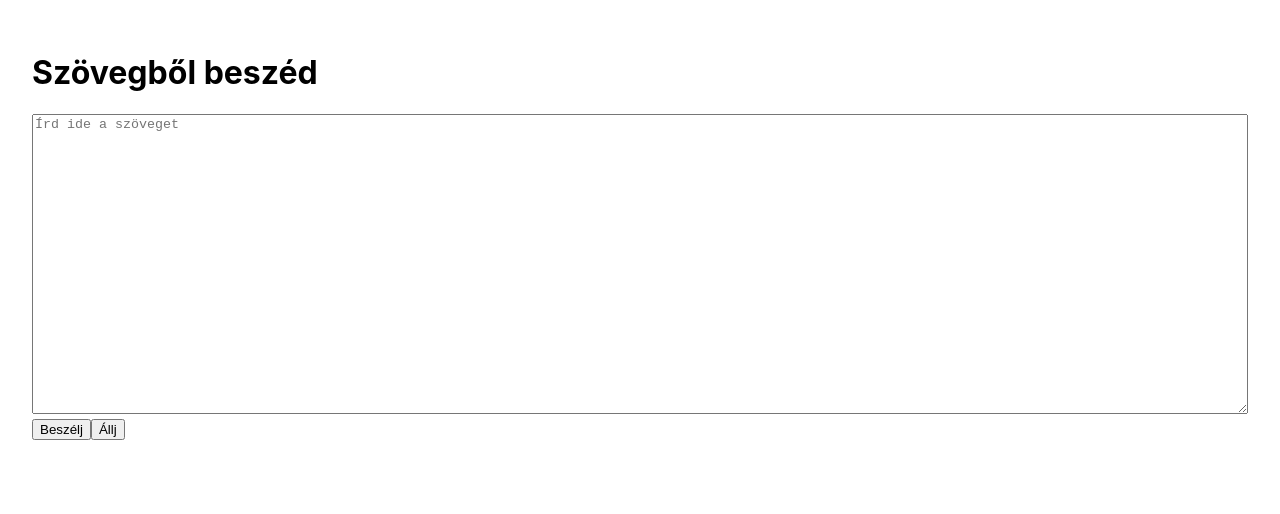
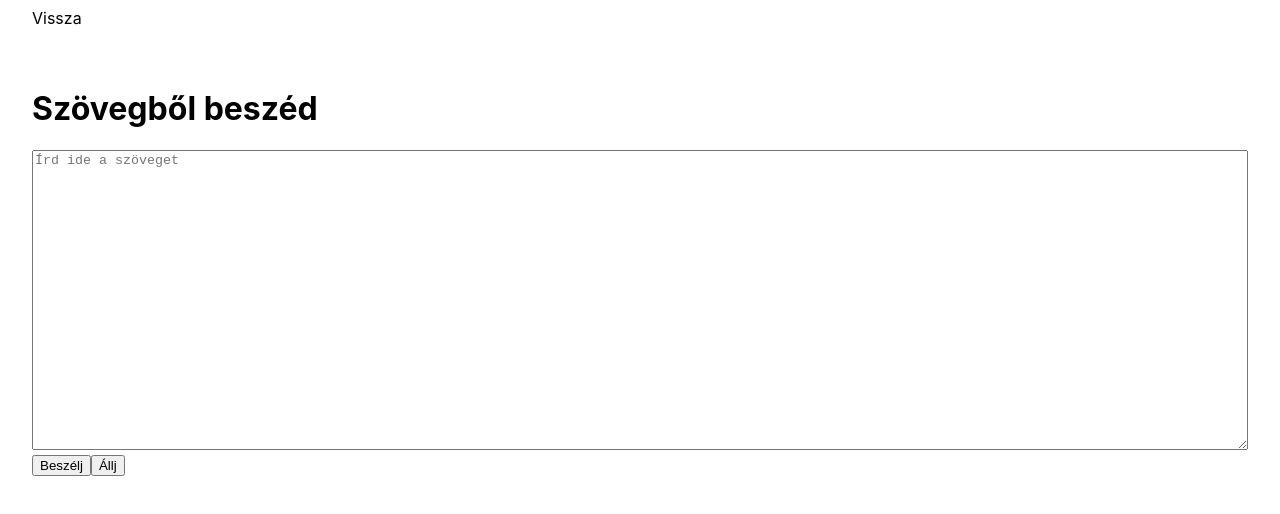
Before and after one commit to Koffair/voice-scheduler, a Next.js app: page /reader in a window 1280 px wide. Shown: the top 514 px of the page. Built offline with nearby package versions, Linux system fonts and the light colour scheme.

Commit message:
add layout

```diff
--- /dev/null
+++ b/components/Layout.jsx
@@ -0,0 +1,16 @@
+import Link from 'next/link'
+import React from 'react'
+import styles from "../styles/homepage.module.css"
+
+const Layout = ({ children }) => {
+  return (
+    <>
+      <header className={styles.header}>
+        <Link href="/">Vissza</Link>
+      </header>
+      <main className={styles.wrap}>{children}</main>
+    </>
+  )
+}
+
+export default Layout
--- a/pages/reader.jsx
+++ b/pages/reader.jsx
@@ -1,11 +1,11 @@
+import Layout from "../components/Layout";
 import Speech from "../components/Speech";
-import styles from '../styles/homepage.module.css'
 
 const ReaderPage = () => {
   return (
-    <div className={styles.wrap}>
+    <Layout>
       <Speech />
-    </div>
+    </Layout>
   )
 }
 
--- a/pages/schedule.jsx
+++ b/pages/schedule.jsx
@@ -1,3 +1,4 @@
+import Layout from "../components/Layout"
 import useSpeech from "../hooks/useSpeech"
 
 
@@ -9,6 +10,7 @@ const SchedulePage = () => {
   }
 
   return (
+    <Layout>
       <section>
         <p>Foglaljon időpontot virtuális asszisztensünknél</p>
         <button
@@ -17,6 +19,7 @@ const SchedulePage = () => {
           Mehet
         </button>
       </section>
+    </Layout>
   )
 }
 
--- a/pages/voice-note.jsx
+++ b/pages/voice-note.jsx
@@ -1,11 +1,11 @@
 import Dictaphone from "../components/Dictaphone";
-import styles from '../styles/homepage.module.css'
+import Layout from "../components/Layout";
 
 const App = () => {
   return (
-    <div className={styles.wrap}>
+    <Layout>
       <Dictaphone />
-    </div>
+    </Layout>
   )
 }
 
--- a/styles/homepage.module.css
+++ b/styles/homepage.module.css
@@ -1,3 +1,7 @@
 .wrap {
   padding: 2em;
 }
+
+.header {
+  padding: .5em 2em;
+}
```
Also changed, not shown: pages/index.jsx (renamed from pages/index.js). Lines whose indentation alone changed are shown as unchanged.
